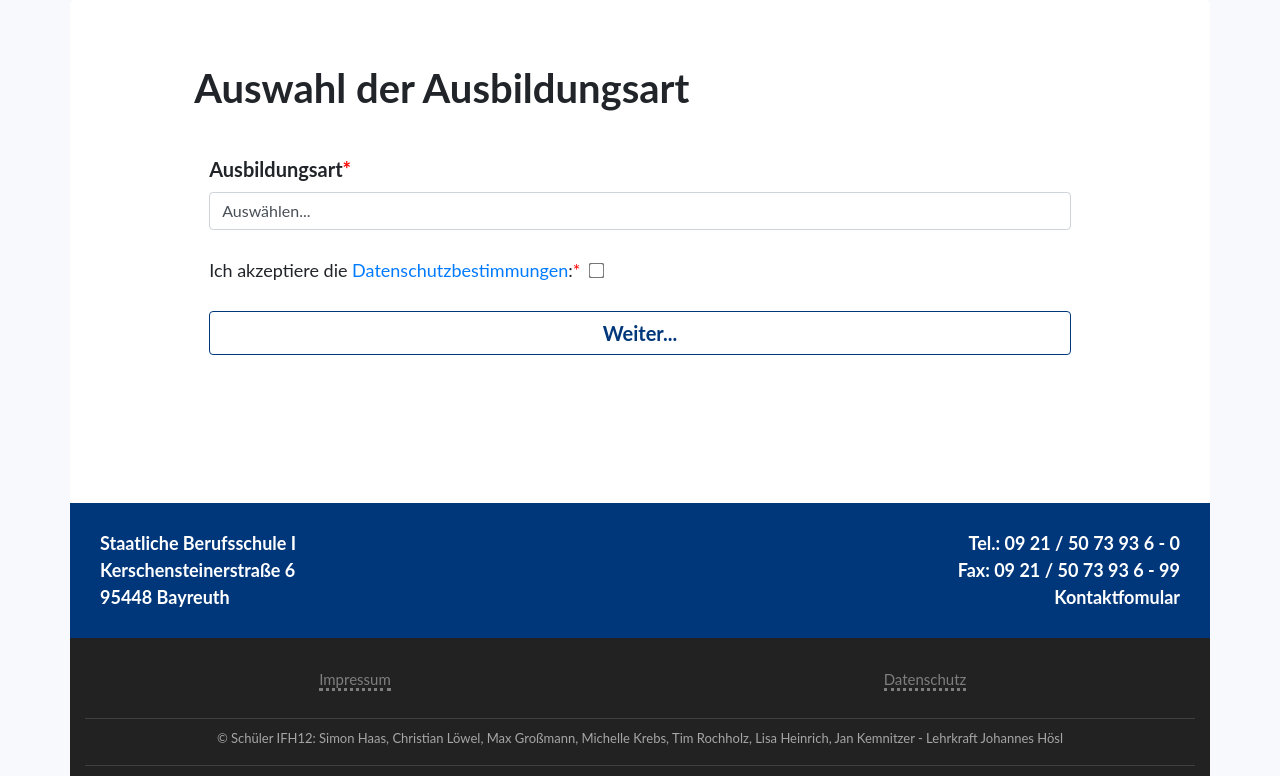
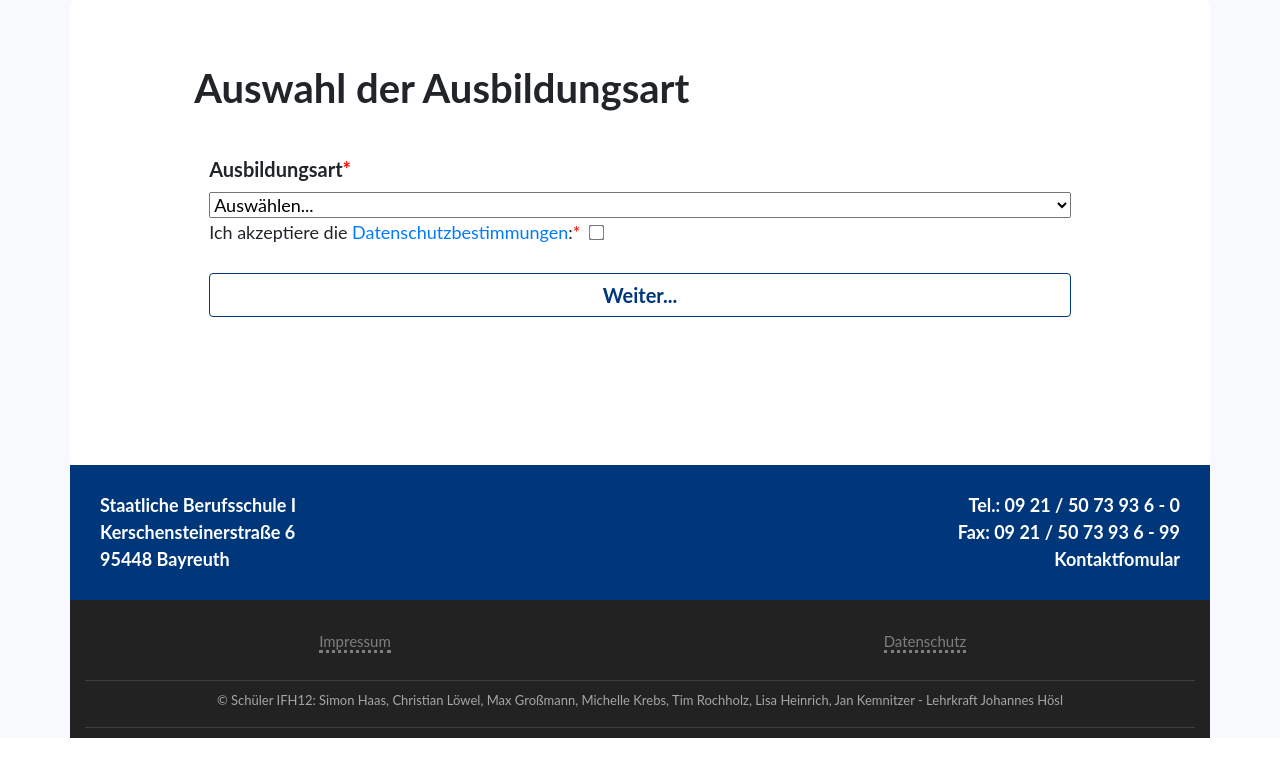
Before and after one commit to FelixDtl/schueleranmeldung, a Flask app: page / in a window 1280 px wide. Shown: the part 197-973 px from the top of the page. After the commit the page ends 935 px from the top, so only its background shows below. Run offline with Flask 3, Linux system fonts and the light colour scheme; some libraries are stand-ins or nearby versions.

Commit message:
Pfeil bei Dropdown hinzugefügt

```diff
--- a/templates/index.html
+++ b/templates/index.html
@@ -91,7 +91,7 @@
                     <div class="form-error">
 
                     </div>
-                    <select id="start_typ" name="start[typ]" required="required" class="form-control">
+                    <select id="start_typ" name="start[typ]" required="required" class="fas fa-caret-down w-100">
                         <option value="" selected="selected">Auswählen...</option>
                         <option value="AUAU">Ausbildung mit Ausbildungsvertrag</option>
                         <option value="EQ">EQ-Maßnahme</option>
```
